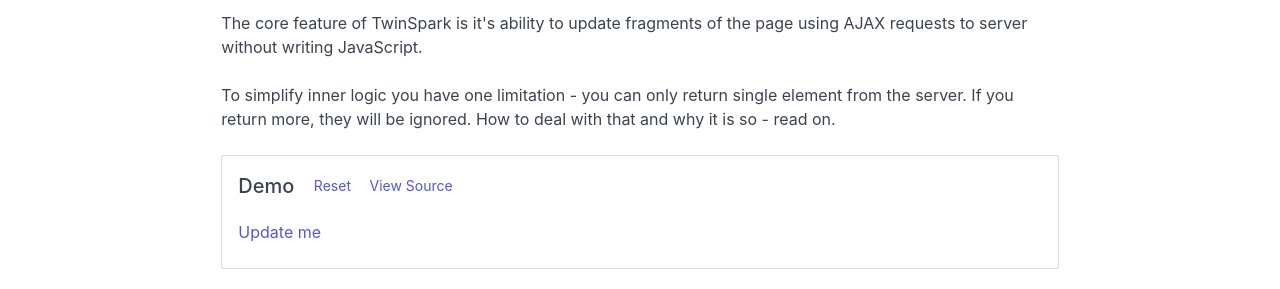
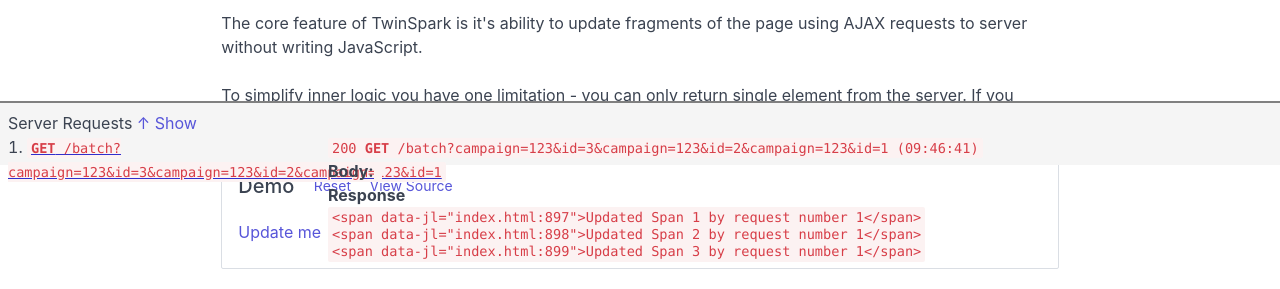
Before and after one commit to piranha/twinspark-js, a plain HTML site: page index.html in a window 1280 px wide. Shown: the part 635-924 px from the top of the page. Drawn offline with Linux system fonts and the light colour scheme.

Commit message:
debug panel, thanks to htmx for inspiration

```diff
--- a/index.html
+++ b/index.html
@@ -1295,3 +1295,99 @@
     .filter [type="checkbox"] { display: none; }
   </style>
 </div>
+
+
+<!-- DEBUG, should be last -->
+
+<div style="margin-top: 50vh"></div>
+<style>
+  #debug-requests {
+    position: fixed;
+    bottom: 0; left: 0; right: 0;
+    padding: 0.5em;
+    width: 100vw;
+    height: 64px;
+    background-color: whitesmoke;
+    border-top: 2px solid gray;
+    transition: height .2s ease-in-out;
+  }
+  #debug-requests.show {
+    height: 45vh;
+    overflow: scroll;
+  }
+  #debug-requests ol, #debug-requests li { margin: 0; }
+  .show .show_show, .show_hide { display: none; }
+  .show .show_hide { display: inline; }
+</style>
+<div id="debug-requests">
+  Server Requests
+  <a class="show_show" href="#" ts-action="prevent, target #debug-requests, class+ show">↑ Show</a>
+  <a class="show_hide" href="#" ts-action="prevent, target #debug-requests, class- show">↓ Hide</a>
+
+  <div class="columns">
+    <div class="column col-3">
+      <ol id="debug-timeline" reversed>
+      </ol>
+    </div>
+    <div id="debug-details" class="column col-9">
+      <div class="d-hide">
+      </div>
+    </div>
+  </div>
+
+  <script>
+    function dedent(s) {
+      var lines = s.split('\n');
+      var offsets = lines.slice(1).map(line => line.search(/\S|$/));
+      var offset = Math.min.apply(Math, offsets);
+      var pat = new RegExp(`\n[\t ]{${offset}}`, 'g');
+      s = s.replace(pat, '\n');
+      return s;
+    }
+
+    function switchResponse(id) {
+      var active = window['debug-timeline'].querySelector('.active');
+      active && active.classList.remove('active');
+
+      var shown = window['debug-details'].querySelector(':scope > :not(.d-hide)');
+      shown && shown.classList.add('d-hide');
+
+      document.querySelector(`[rel="${id}"]`).classList.add('active');
+      document.getElementById(id).classList.remove('d-hide');
+    }
+
+    (() => {
+      var i = 0;
+      const origSend = XMLHttpRequest.prototype.send;
+      const origOpen = XMLHttpRequest.prototype.open;
+
+      XMLHttpRequest.prototype.send = function(body) {
+        this.requestBody = body;
+        origSend.apply(this, arguments);
+      };
+      XMLHttpRequest.prototype.open = function(method, url) {
+        this.addEventListener('load', function() {
+          var id = `debug${i++}`;
+          var response = escape(dedent((this.responseText || '').trim()));
+          window['debug-timeline'].insertAdjacentHTML(
+            'afterbegin',
+            `<li><a style="cursor:pointer" rel="${id}" onclick="switchResponse('${id}')">
+                     <code><b>${method}</b> ${url}</code>
+               </a></li>`
+          );
+          window['debug-details'].insertAdjacentHTML(
+            'afterbegin',
+            `<div id="${id}" class="d-hide">
+                 <div><code>${this.status} <b>${method}</b> ${url} (${new Date().toTimeString().split(' ')[0]})</code></div>
+                 <div><b>Body:</b> <code>${this.requestBody || ''}</code></div>
+                 <div><b>Response</b></div>
+                 <pre style="margin-top:0"><code>${response}</code></pre>
+               </div>`
+          );
+          document.querySelector(`[rel="${id}"]`).click();
+        });
+        origOpen.apply(this, arguments);
+      };
+    })();
+  </script>
+</div>
```
Also changed, not shown: vendor/spectre.min.css.
